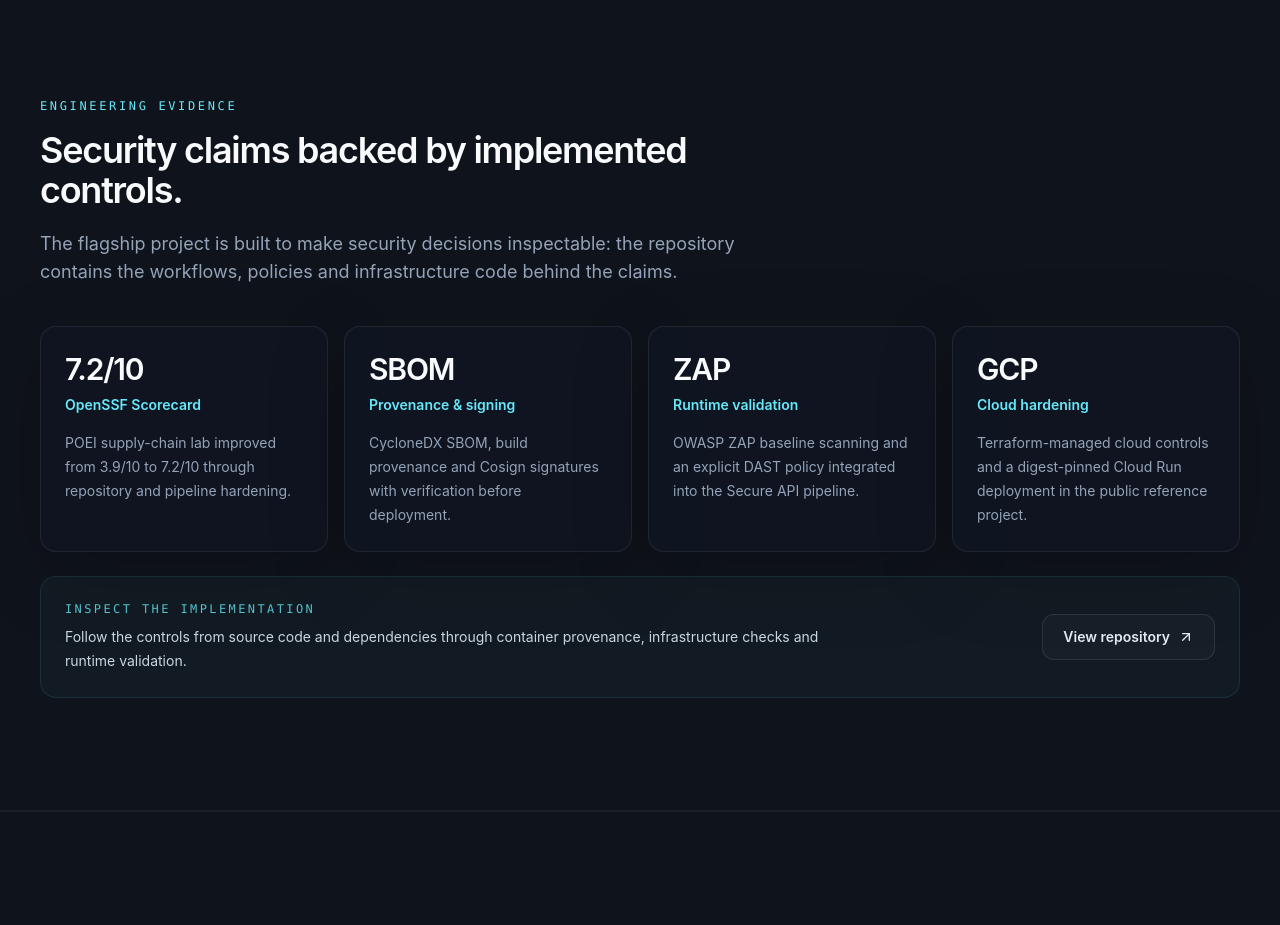
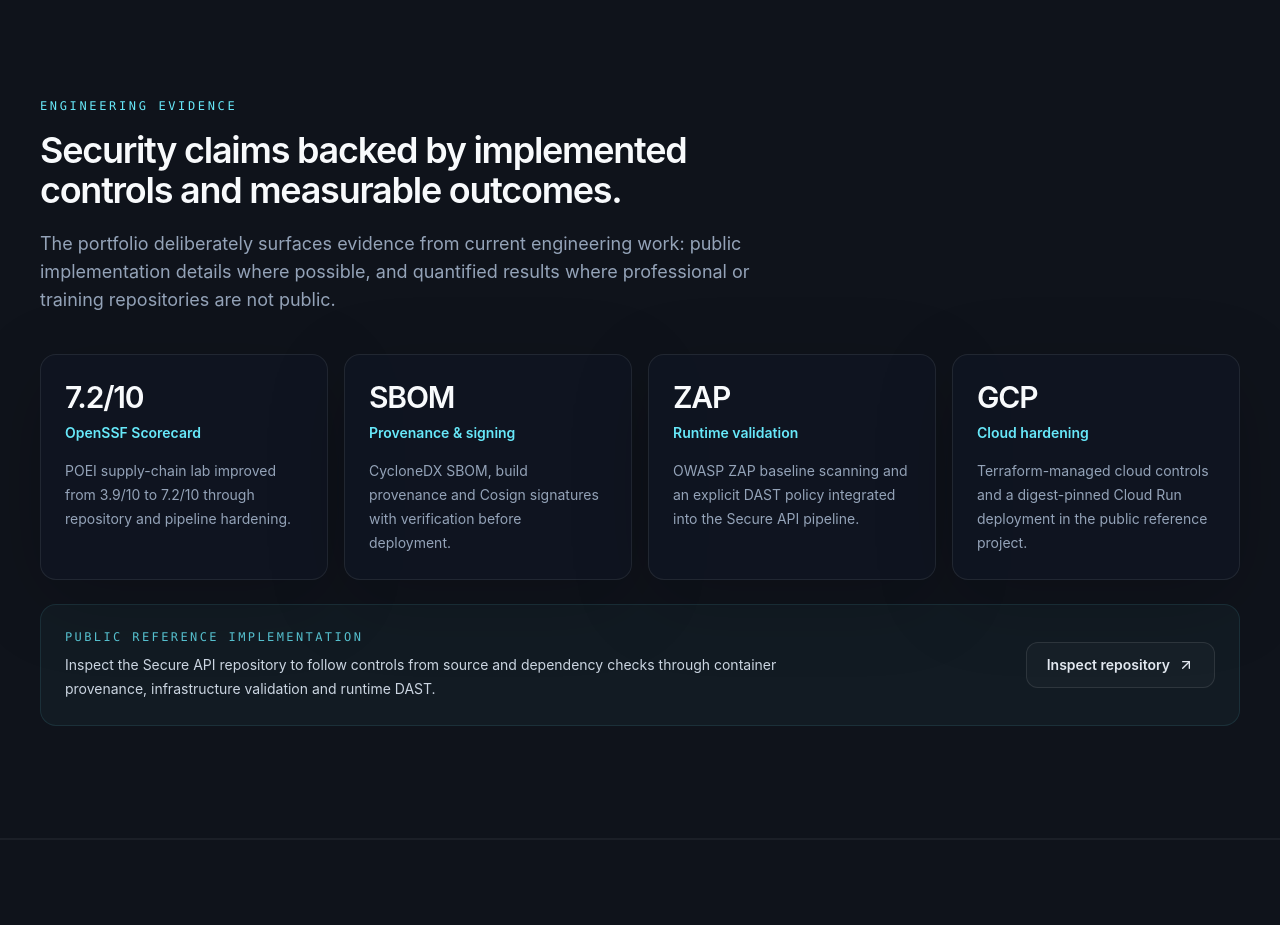
Before and after one commit to bastien-ladra/portfolio-bastien-ladra, a React (Vite) app: page / in a window 1280 px wide. Shown: the part 2680-3605 px from the top of the page. Built offline with nearby package versions, Linux system fonts and the light colour scheme.

Commit message:
content: frame evidence across current engineering work

```diff
--- a/src/sections/Evidence.jsx
+++ b/src/sections/Evidence.jsx
@@ -10,8 +10,8 @@ export default function Evidence() {
       <div className="site-shell">
         <SectionHeading
           eyebrow="Engineering evidence"
-          title="Security claims backed by implemented controls."
-          description="The flagship project is built to make security decisions inspectable: the repository contains the workflows, policies and infrastructure code behind the claims."
+          title="Security claims backed by implemented controls and measurable outcomes."
+          description="The portfolio deliberately surfaces evidence from current engineering work: public implementation details where possible, and quantified results where professional or training repositories are not public."
         />
 
         <div className="grid gap-4 sm:grid-cols-2 lg:grid-cols-4">
@@ -26,9 +26,9 @@ export default function Evidence() {
 
         <div className="mt-6 flex flex-col gap-5 rounded-2xl border border-cyan-300/10 bg-cyan-300/[0.035] p-6 sm:flex-row sm:items-center sm:justify-between">
           <div>
-            <p className="font-mono text-xs uppercase tracking-[0.2em] text-cyan-300/80">Inspect the implementation</p>
+            <p className="font-mono text-xs uppercase tracking-[0.2em] text-cyan-300/80">Public reference implementation</p>
             <p className="mt-2 max-w-3xl text-sm leading-6 text-slate-300">
-              Follow the controls from source code and dependencies through container provenance, infrastructure checks and runtime validation.
+              Inspect the Secure API repository to follow controls from source and dependency checks through container provenance, infrastructure validation and runtime DAST.
             </p>
           </div>
           <a
@@ -37,7 +37,7 @@ export default function Evidence() {
             rel="noreferrer"
             className="button-secondary shrink-0"
           >
-            View repository <ArrowUpRight size={16} />
+            Inspect repository <ArrowUpRight size={16} aria-hidden="true" />
           </a>
         </div>
       </div>
```
